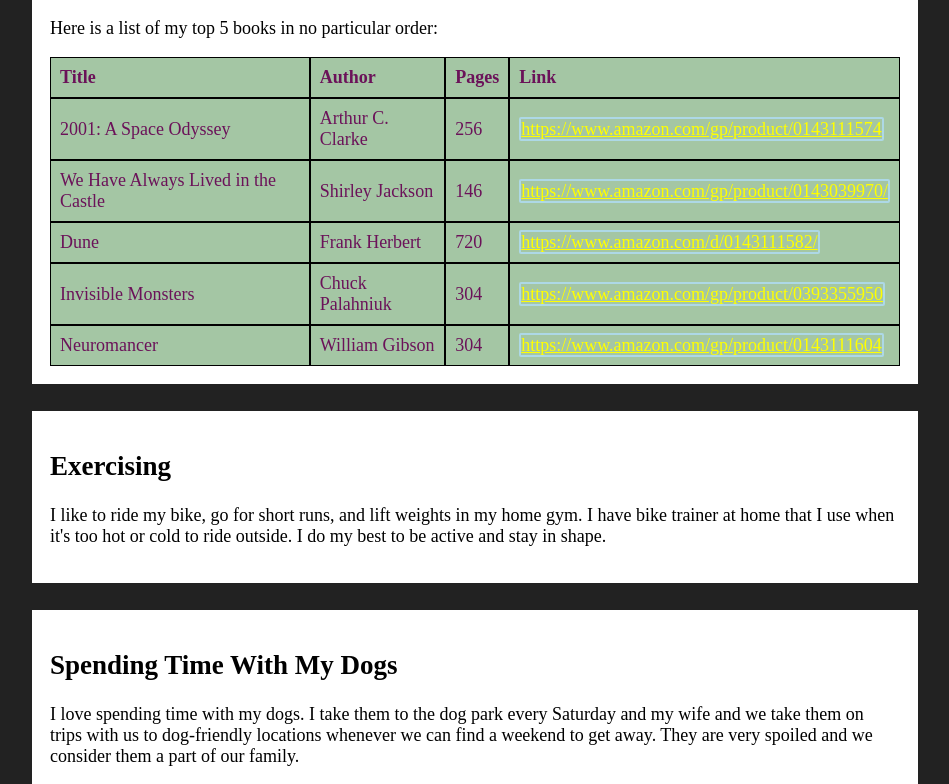
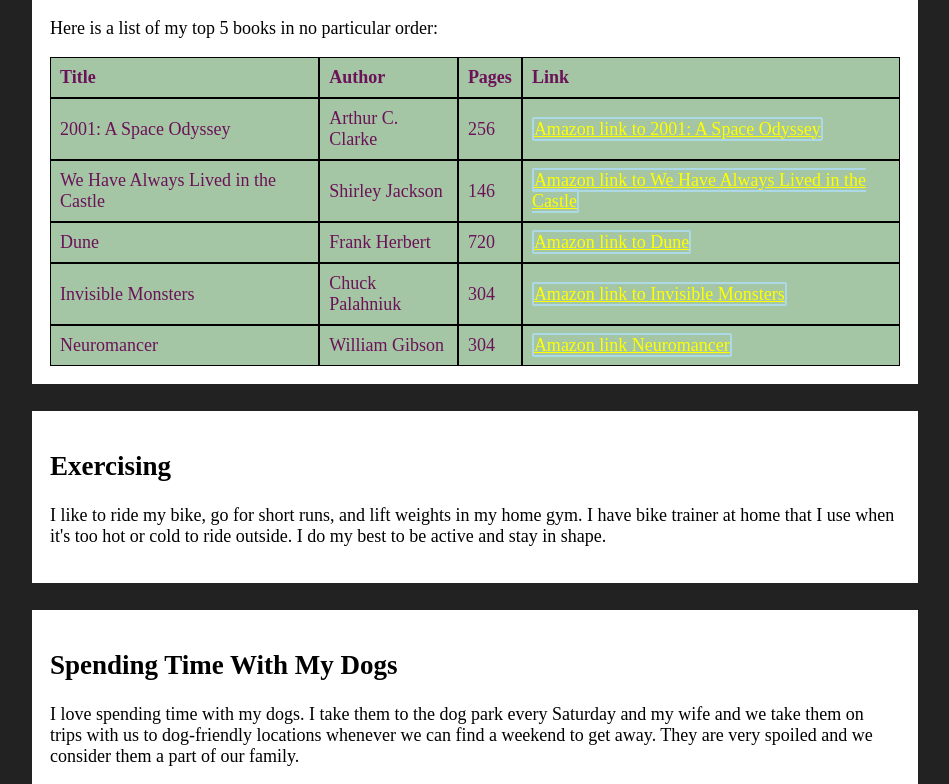
Before and after one commit to sebbydoh/Assignment-08, a plain HTML site: page index.html in a window 1280 px wide. Shown: the part 649-1433 px from the top of the page, without its empty margins (165-1114 px from the left). Drawn offline with Linux system fonts and the light colour scheme.

Commit message:
Added intuitive link text

```diff
--- a/index.html
+++ b/index.html
@@ -33,31 +33,31 @@
 					<td>2001: A Space Odyssey</td>
 					<td>Arthur C. Clarke</td>
 					<td>256</td>
-					<td><a href="https://www.amazon.com/gp/product/0143111574">https://www.amazon.com/gp/product/0143111574</a></td>
+					<td><a href="https://www.amazon.com/gp/product/0143111574">Amazon link to 2001: A Space Odyssey</a></td>
 				</tr>
 				<tr>
 					<td>We Have Always Lived in the Castle</td>
 					<td>Shirley Jackson</td>
 					<td>146</td>
-					<td><a href="https://www.amazon.com/gp/product/0143039970/">https://www.amazon.com/gp/product/0143039970/</a></td>
+					<td><a href="https://www.amazon.com/gp/product/0143039970/">Amazon link to We Have Always Lived in the Castle</a></td>
 				</tr>
 				<tr>
 					<td>Dune</td>
 					<td>Frank Herbert</td>
 					<td>720</td>
-					<td><a href="https://www.amazon.com/d/0143111582/">https://www.amazon.com/d/0143111582/</a></td>
+					<td><a href="https://www.amazon.com/d/0143111582/">Amazon link to Dune</a></td>
 				</tr>
 				<tr>
 					<td>Invisible Monsters</td>
 					<td>Chuck Palahniuk</td>
 					<td>304</td>
-					<td><a href="https://www.amazon.com/gp/product/0393355950">https://www.amazon.com/gp/product/0393355950</a></td>
+					<td><a href="https://www.amazon.com/gp/product/0393355950">Amazon link to Invisible Monsters</a></td>
 				</tr>
 				<tr>
 					<td>Neuromancer</td>
 					<td>William Gibson</td>
 					<td>304</td>
-					<td><a href="https://www.amazon.com/gp/product/0143111604">https://www.amazon.com/gp/product/0143111604</a></td>
+					<td><a href="https://www.amazon.com/gp/product/0143111604">Amazon link Neuromancer</a></td>
 				</tr>
 			</table>
 		</div>
@@ -75,7 +75,7 @@
 
 		<div id="contact">
 			<h2>Contact Me</h2>
-			<p>Use this form to contact me about anything: <a href="form.html">Click here</a></p>
+			<p>Use this form to contact me about anything: <a href="form.html">Contact me!</a></p>
 		</div>
 	</main>
 
```
